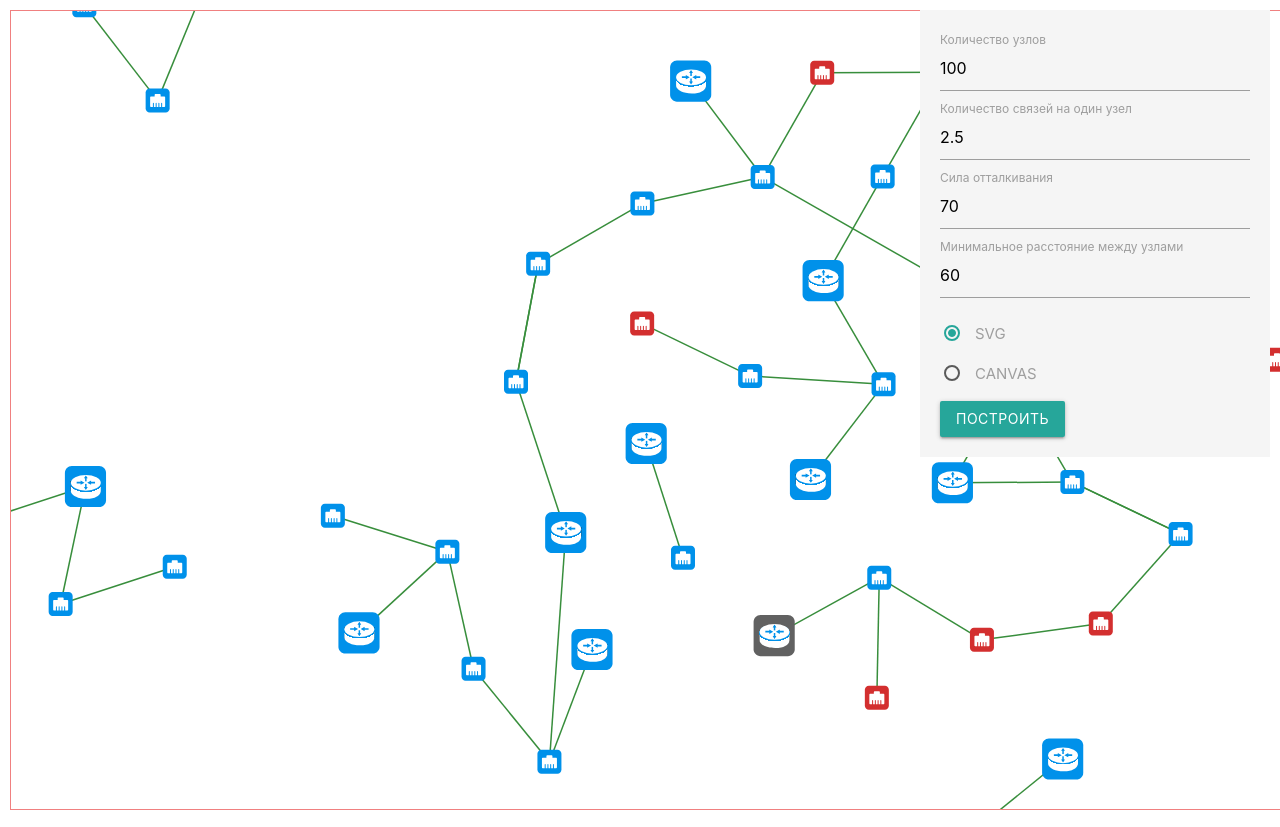
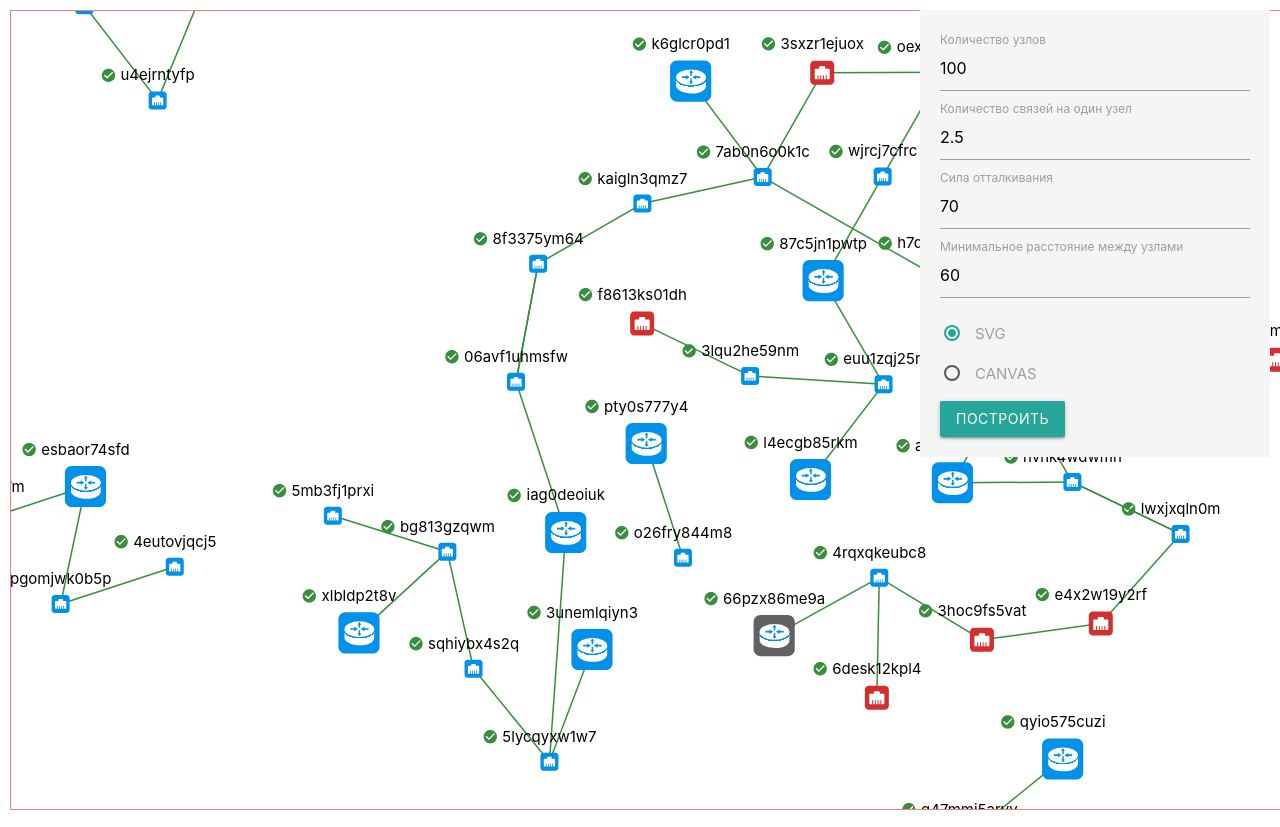
Before and after one commit to chesminsky/network, a website built with webpack: page src/index.html in a window 1280 px wide. Shown: the top 827 px of the page. Built offline with nearby package versions, Linux system fonts and the light colour scheme.

Commit message:
add text label

```diff
--- a/src/icons.ts
+++ b/src/icons.ts
@@ -25,8 +25,8 @@ export const icons = [
     },
     {
         type: 'port',
-        width: 32,
-        height: 32,
+        width: 24,
+        height: 24,
         url: 'img/port.svg'
     },
     {
--- a/src/index.html
+++ b/src/index.html
@@ -42,6 +42,14 @@
             width: 350px;
             background: #f5f5f5;
             padding: 20px;
+        }
+
+        .node-label {
+            position: relative;
+        }
+
+        .node-label:before {
+            content: 'L';
         }
     </style>
 </head>
--- a/src/index.ts
+++ b/src/index.ts
@@ -39,7 +39,9 @@ function renderSvg() {
     const node = g.selectAll('image')
         .data<MyNode>(data.nodes)
         .enter()
-        .append('svg:image')
+        .append('g');
+
+    node.append('svg:image')
         .attr('xlink:href', (d) => {
             return  icon(d).url;
         })
@@ -52,6 +54,23 @@ function renderSvg() {
         .attr('transform', (d) => {
             return `translate(${-icon(d).height/2}, ${-icon(d).width/2})`
         });
+
+    const text = node.append('text')
+        .attr('y', (d) => -icon(d).height/2 - 8)
+        .attr('text-anchor', 'middle')
+        .text((d) => d.name);
+
+    const textWidths = text.nodes().map((n) => n.getBBox().width);
+    console.log(textWidths);
+
+    node.append('svg:image')
+        .attr('xlink:href', 'img/check_circle.svg')
+        .attr('y', (d) => -icon(d).height/2 - 21)
+        .attr('x', (d, i) => {
+            return -textWidths[i]/2 - 20;
+        })
+        .attr('width', '16')
+        .attr('height', '16');
 
 
     simulateForce(data, function () {
@@ -70,12 +89,9 @@ function renderSvg() {
             });
 
         node
-            .attr('x', (d) => {
-                return d.x;
-            })
-            .attr('y', (d) => {
-                return d.y;
-            });
+        .attr('transform', (d) => {
+            return `translate(${d.x}, ${d.y})`
+        });
     });
 
     d3.zoom().on('zoom', function () {
--- a/src/mock.ts
+++ b/src/mock.ts
@@ -3,7 +3,7 @@ import { MockedData } from './types';
 import { icons } from './icons';
 
 // util
-const randomStr = () => Math.random().toString(36).substring(2, 15) + Math.random().toString(36).substring(2, 15);
+const randomStr = () => Math.random().toString(36).substring(2, Math.round(Math.random()* 15 + 15));
 const randInt = (max: number) => Math.floor(Math.random() * max);
 
 export function mockData(): MockedData {
```
Also changed, not shown: dist/img/check_circle.png (added), dist/img/check_circle.svg (added), dist/index.html, src/img/check_circle.svg (added), 1 other file.
